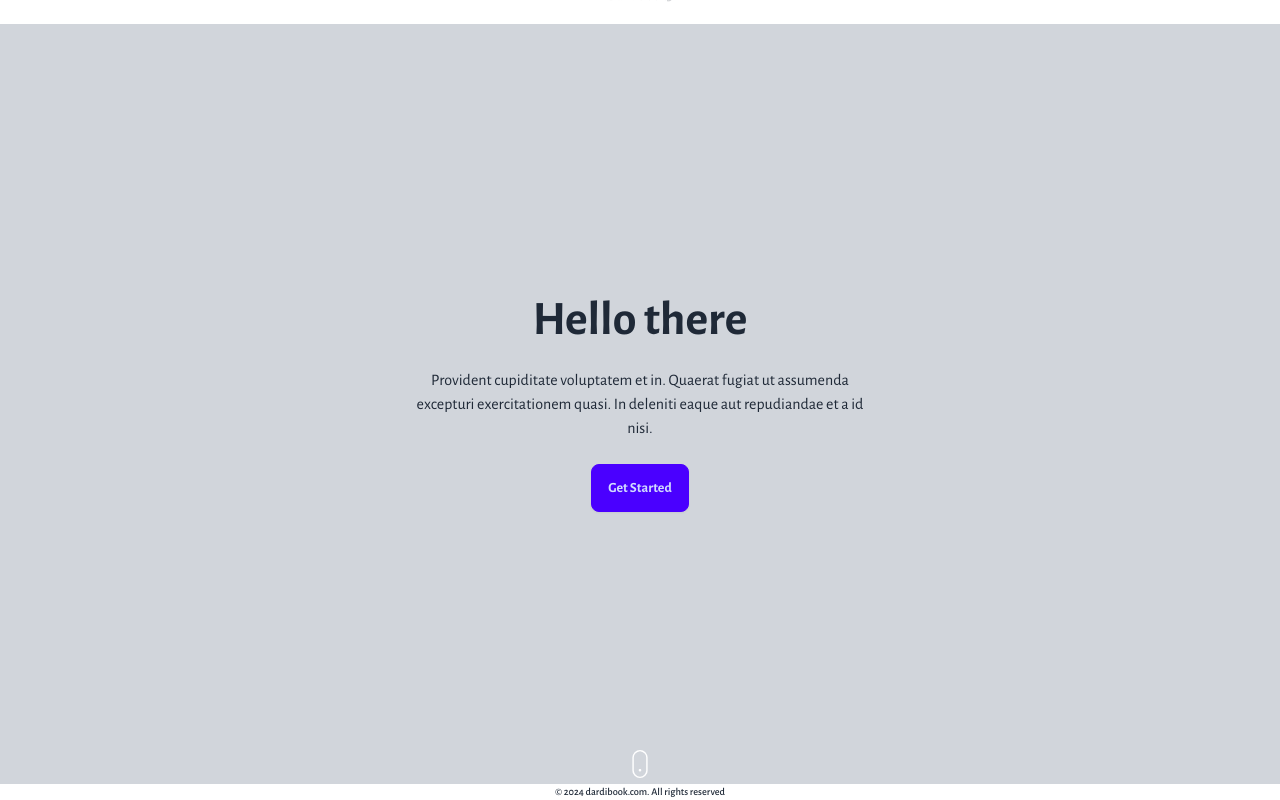
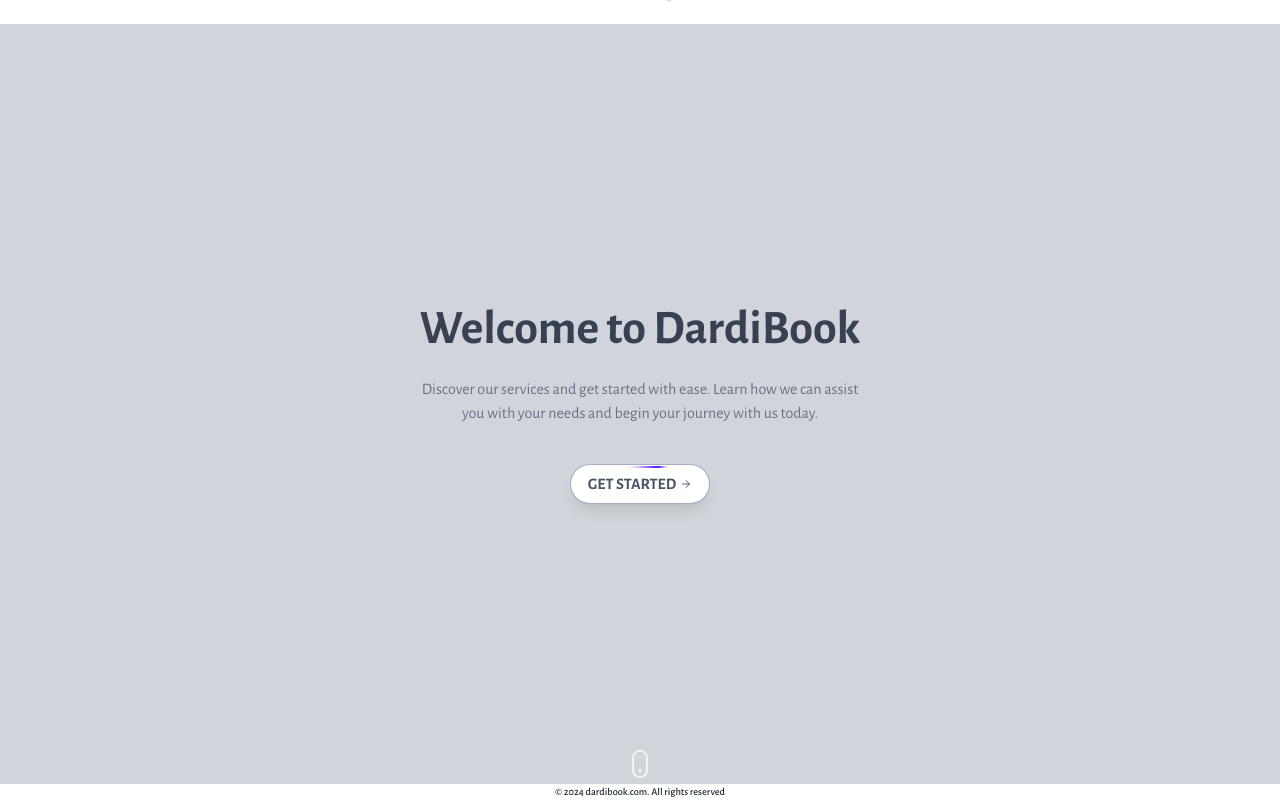
Before and after one commit to shrey714/Landing-Page, a Next.js app: page / in a window 1280 px wide. Shown: the top 800 px of the page. Built offline with nearby package versions, Linux system fonts and the light colour scheme.

Commit message:
vercel analytics

```diff
--- a/package.json
+++ b/package.json
@@ -10,6 +10,7 @@
   },
   "dependencies": {
     "@radix-ui/react-accordion": "^1.2.0",
+    "@vercel/analytics": "^1.3.1",
     "clsx": "^2.1.1",
     "daisyui": "^4.12.10",
     "framer-motion": "^11.3.19",
--- a/src/app/layout.tsx
+++ b/src/app/layout.tsx
@@ -1,7 +1,7 @@
 import type { Metadata } from "next";
 import "./globals.css";
 import { Alegreya_Sans } from "next/font/google";
-
+import { Analytics } from "@vercel/analytics/react";
 export const metadata: Metadata = {
   title: "DardiBook",
   description:
@@ -28,6 +28,7 @@
       </head>
       <body className="bg-white" suppressHydrationWarning={true}>
         {children}
+        <Analytics />
       </body>
     </html>
   );
--- a/src/components/landingPage/HeroSection.tsx
+++ b/src/components/landingPage/HeroSection.tsx
@@ -1,40 +1,63 @@
 "use client";
-import React from "react";
+import React, { useMemo } from "react";
 import Lottie from "react-lottie";
 import * as animationData from "@/lottieFiles/ScrollDown.json";
+import { ArrowRightIcon } from "lucide-react";
+import ShimmerButton from "../magicUiComponents/ShimmerButton";
 
+const MemoizedLottie = React.memo((props: any) => <Lottie {...props} />);
+MemoizedLottie.displayName = "MemoizedLottie";
 const FirstSection = () => {
-  const defaultOptions = {
+  const defaultOptions = useMemo(
+    () => ({
       loop: true,
       autoplay: true,
       animationData: animationData,
       rendererSettings: {
         preserveAspectRatio: "xMidYMid slice",
       },
+    }),
+    []
+  );
+
+  const handleScroll = () => {
+    const viewportHeight = window.innerHeight;
+    const targetScroll = Math.floor(viewportHeight);
+
+    window.scrollTo({
+      top: targetScroll - 24,
+      behavior: "smooth",
+    });
   };
 
   return (
     <>
       <div className="flex relative bg-gray-300 w-full md:min-h-[calc(100vh-1rem)] min-h-[calc(100svh-1rem)] pt-6 items-center justify-center">
-        <Lottie
+        <button className="absolute bottom-0" onClick={handleScroll}>
+          <MemoizedLottie
             style={{
-            position: "absolute",
-            bottom: "0px",
               transform: "rotate(180deg)",
+              pointerEvents: "none", // Ensures clicks go through the Lottie animation
             }}
             options={defaultOptions}
             height={40}
             width={40}
           />
+        </button>
         <div className="hero-content text-center">
           <div className="max-w-md">
-            <h1 className="text-5xl font-bold">Hello there</h1>
-            <p className="py-6">
-              Provident cupiditate voluptatem et in. Quaerat fugiat ut assumenda
-              excepturi exercitationem quasi. In deleniti eaque aut repudiandae
-              et a id nisi.
+            <h1 className="text-5xl font-bold text-gray-700">
+              Welcome to DardiBook
+            </h1>
+            <p className="py-6 text-gray-500">
+              Discover our services and get started with ease. Learn how we can
+              assist you with your needs and begin your journey with us today.
             </p>
-            <button className="btn btn-primary">Get Started</button>
+
+            <ShimmerButton className="inline-flex mt-4 text-xs md:text-base bg-white rounded-full px-4 py-[6px] text-gray-600 font-semibold text-center">
+              <span>GET STARTED</span>
+              <ArrowRightIcon className="ml-1 size-3" />
+            </ShimmerButton>
           </div>
         </div>
       </div>
--- /dev/null
+++ b/src/components/magicUiComponents/ShimmerButton.tsx
@@ -0,0 +1,93 @@
+import React, { CSSProperties } from "react";
+
+import { cn } from "@/lib/utils";
+
+export interface ShimmerButtonProps
+  extends React.ButtonHTMLAttributes<HTMLButtonElement> {
+  shimmerColor?: string;
+  shimmerSize?: string;
+  borderRadius?: string;
+  shimmerDuration?: string;
+  background?: string;
+  className?: string;
+  children?: React.ReactNode;
+}
+
+const ShimmerButton = React.forwardRef<HTMLButtonElement, ShimmerButtonProps>(
+  (
+    {
+      shimmerColor = "#4a00ff",
+      shimmerSize = "0.1em",
+      shimmerDuration = "2.5s",
+      borderRadius = "999999px",
+      background = "rgba(255, 255, 255, 1)",
+      className,
+      children,
+      ...props
+    },
+    ref
+  ) => {
+    return (
+      <button
+        style={
+          {
+            "--spread": "90deg",
+            "--shimmer-color": shimmerColor,
+            "--radius": borderRadius,
+            "--speed": shimmerDuration,
+            "--cut": shimmerSize,
+            "--bg": background,
+            boxShadow:
+              "0px 0px 0px 1px #a0aec0, 0 10px 15px -3px rgba(0, 0, 0, 0.1), 0 4px 6px -2px rgba(0, 0, 0, 0.05)",
+          } as CSSProperties
+        }
+        className={cn(
+          "group relative z-0 flex cursor-pointer items-center justify-center overflow-hidden whitespace-nowrap border border-white/10 px-6 py-3 text-white [background:var(--bg)] [border-radius:var(--radius)]",
+          "transform-gpu transition-transform duration-300 ease-in-out",
+          className
+        )}
+        ref={ref}
+        {...props}
+      >
+        {/* spark container */}
+        <div
+          className={cn(
+            "-z-30 blur-[2px]",
+            "absolute inset-0 overflow-visible [container-type:size]"
+          )}
+        >
+          {/* spark */}
+          <div className="absolute inset-0 h-[100cqh] animate-slide [aspect-ratio:1] [border-radius:0] [mask:none]">
+            {/* spark before */}
+            <div className="animate-spin-around absolute inset-[-100%] w-auto rotate-0 [background:conic-gradient(from_calc(270deg-(var(--spread)*0.5)),transparent_0,var(--shimmer-color)_var(--spread),transparent_var(--spread))] [translate:0_0]" />
+          </div>
+        </div>
+
+        {children}
+
+        {/* Highlight */}
+        <div
+          className={cn(
+            "insert-0 absolute h-full w-full",
+
+            "rounded-2xl px-4 py-1.5 text-sm font-medium shadow-[inset_0_-8px_10px_#ffffff1f]",
+
+            // transition
+            "transform-gpu transition-all duration-300 ease-in-out",
+          )}
+        />
+
+        {/* backdrop */}
+        <div
+          className={cn(
+            "absolute -z-20 [background:var(--bg)] [border-radius:var(--radius)] [inset:var(--cut)]"
+          )}
+        />
+      </button>
+    );
+  }
+);
+
+ShimmerButton.displayName = "ShimmerButton";
+
+export default ShimmerButton;
--- a/tailwind.config.ts
+++ b/tailwind.config.ts
@@ -19,6 +19,25 @@
     },
     extend: {
       keyframes: {
+        "spin-around": {
+          "0%": {
+            transform: "translateZ(0) rotate(0)",
+          },
+          "15%, 35%": {
+            transform: "translateZ(0) rotate(90deg)",
+          },
+          "65%, 85%": {
+            transform: "translateZ(0) rotate(270deg)",
+          },
+          "100%": {
+            transform: "translateZ(0) rotate(360deg)",
+          },
+        },
+        slide: {
+          to: {
+            transform: "translate(calc(100cqw - 100%), 0)",
+          },
+        },
         marquee: {
           from: { transform: "translateX(0)" },
           to: { transform: "translateX(calc(-100% - var(--gap)))" },
@@ -41,6 +60,8 @@
         "accordion-up": "accordion-up 0.2s ease-out",
         marquee: "marquee var(--duration) linear infinite",
         "marquee-vertical": "marquee-vertical var(--duration) linear infinite",
+        "spin-around": "spin-around calc(var(--speed) * 2) infinite linear",
+        slide: "slide var(--speed) ease-in-out infinite alternate",
       },
     },
   },
```
Also changed, not shown: 1 other file (tests, documents, lock files or other folders). Lines whose indentation alone changed are shown as unchanged.
